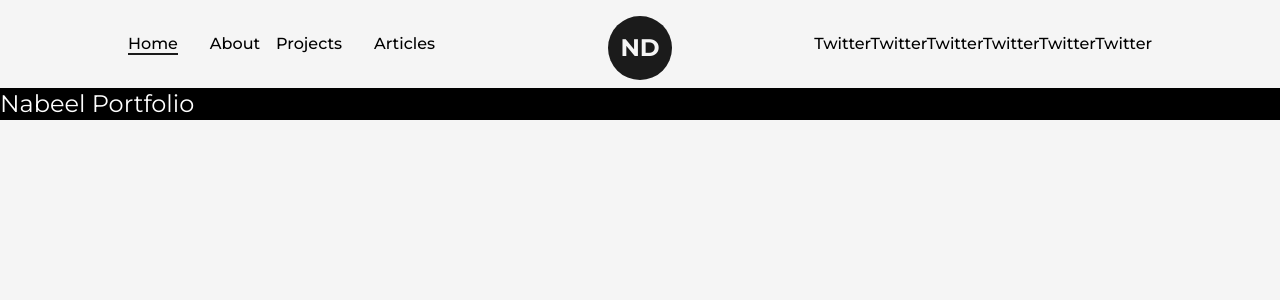
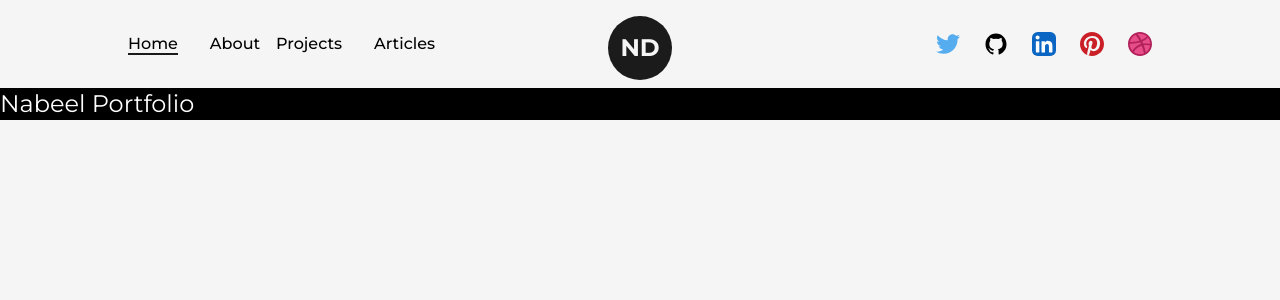
Before and after one commit to Metaverse-Nabeel/portfolio_next_JS, a Next.js app: page / in a window 1280 px wide. Shown: the top 300 px of the page. Built offline with nearby package versions, Linux system fonts and the light colour scheme.

Commit message:
Navbar section completed

```diff
--- a/src/components/NavBar.jsx
+++ b/src/components/NavBar.jsx
@@ -2,6 +2,14 @@
 import React from "react";
 import Logo from "./Logo";
 import { useRouter } from "next/router";
+import {
+  DribbbleIcon,
+  GithubIcon,
+  LinkedInIcon,
+  PinterestIcon,
+  TwitterIcon,
+} from "./Icons";
+import { motion } from "framer-motion";
 
 const CustomLink = ({ href, title, className }) => {
   const router = useRouter();
@@ -29,25 +37,52 @@
         <CustomLink href="/projects" title="Projects" className="mr-4" />
         <CustomLink href="/articles" title="Articles" className="ml-4" />
       </nav>
-      <nav>
-        <Link href="/" target={"_blank"}>
-          Twitter
-        </Link>
-        <Link href="/" target={"_blank"}>
-          Twitter
-        </Link>
-        <Link href="/" target={"_blank"}>
-          Twitter
-        </Link>
-        <Link href="/" target={"_blank"}>
-          Twitter
-        </Link>
-        <Link href="/" target={"_blank"}>
-          Twitter
-        </Link>
-        <Link href="/" target={"_blank"}>
-          Twitter
-        </Link>
+      <nav className="flex items-center justify-center flex-wrap ">
+        <motion.a
+          href="https://twitter.com/nab33l129/"
+          target={"_blank"}
+          whileHover={{ y: -2 }}
+          whileTap={{ scale: 0.9 }}
+          className="w-6 mr-3"
+        >
+          <TwitterIcon />
+        </motion.a>
+        <motion.a
+          href="https://github.com/Metaverse-Nabeel"
+          target={"_blank"}
+          whileHover={{ y: -2 }}
+          whileTap={{ scale: 0.9 }}
+          className="w-6 mx-3"
+        >
+          <GithubIcon />
+        </motion.a>
+        <motion.a
+          href="https://www.linkedin.com/in/nabeel129/"
+          target={"_blank"}
+          whileHover={{ y: -2 }}
+          whileTap={{ scale: 0.9 }}
+          className="w-6 mx-3"
+        >
+          <LinkedInIcon />
+        </motion.a>
+        <motion.a
+          href="https://www.pinterest.com/nabeelahmed3129/"
+          target={"_blank"}
+          whileHover={{ y: -2 }}
+          whileTap={{ scale: 0.9 }}
+          className="w-6 mx-3"
+        >
+          <PinterestIcon />
+        </motion.a>
+        <motion.a
+          href="https://dribbble.com/nabeel129"
+          target={"_blank"}
+          whileHover={{ y: -2 }}
+          whileTap={{ scale: 0.9 }}
+          className="w-6 ml-3"
+        >
+          <DribbbleIcon />
+        </motion.a>
       </nav>
       <div className="absolute left-[50%] top-2 translate-x-[-50%]">
         <Logo />
```
